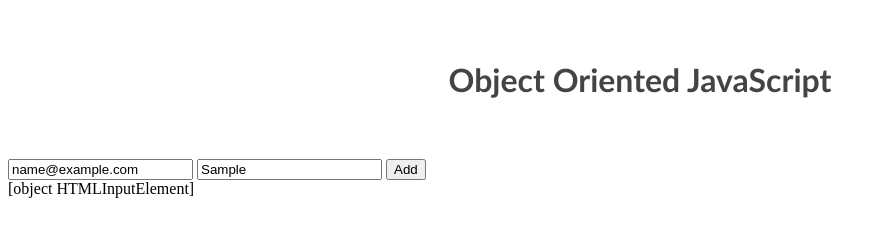
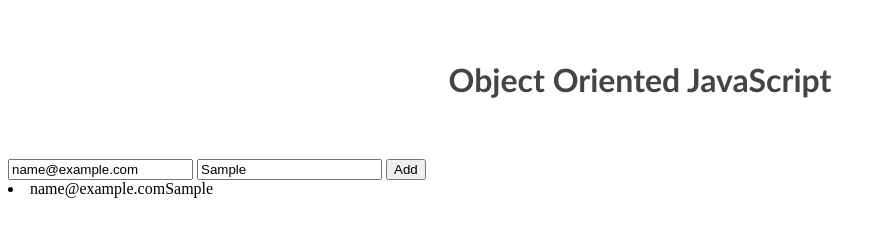
Before and after one commit to AndrewYoung72/javascript-oop, a website with bundled scripts: page index.html in a window 1280 px wide. Both pictures are taken after typing "name@example.com", "Sample" into the empty fields and a click on the button "Add". Shown: the whole page, without its empty margins (0-886 px from the left). Built offline with nearby package versions, Linux system fonts and the light colour scheme.

Commit message:
user input generating on webpage

```diff
--- a/User.js
+++ b/User.js
@@ -15,25 +15,28 @@ let Bob = new User("Bob@bob.com", "Bob", "heresbob");
 
 //Display user
 
-const displayUser = document.querySelector(".container");
-displayUser.addEventListener("submit", function (e) {
+const addUser = document.querySelector("#add-user");
+addUser.addEventListener("submit", function (e) {
   e.preventDefault();
-  const email = displayUser.querySelector("#email", "text").value;
-  const name = displayUser.querySelector("#name", "text").value;
+  const email = addUser.querySelector("#email", "text").value;
+  const name = addUser.querySelector("#name", "text").value;
   console.log(email, name);
-});
 
-//create element
-const div = document.createElement("div")
+  //create element
+const li = document.createElement("li")
 const userEmail = document.createElement("span");
 const userName = document.createElement("span");
 
 userEmail.textContent = email;
 userName.textContent = name;
 
-div.appendChild(userEmail);
-div.appendChild(userName);
-displayUser.appendChild(div)
+li.appendChild(userEmail);
+li.appendChild(userName);
+addUser.appendChild(li)
+
+});
+
+
 
 
 // the "new" keyword
--- a/index.html
+++ b/index.html
@@ -15,11 +15,14 @@
 </head>
 <body>
   <h1>Object Oriented JavaScript</h1>
-  <form class="container">
+  <form  action="" id="add-user">
     <input  id="email"  type="text" placeholder="Email...">
     <input id="name"  type="text" placeholder="Name...">
     <button>Add</button>
   </form>
+  <div class="list">
+    <ul></ul>
+  </div>
   <script type="module" src="user.js"></script>
   <script type="module" src="index.js"></script>
 </body>
```
